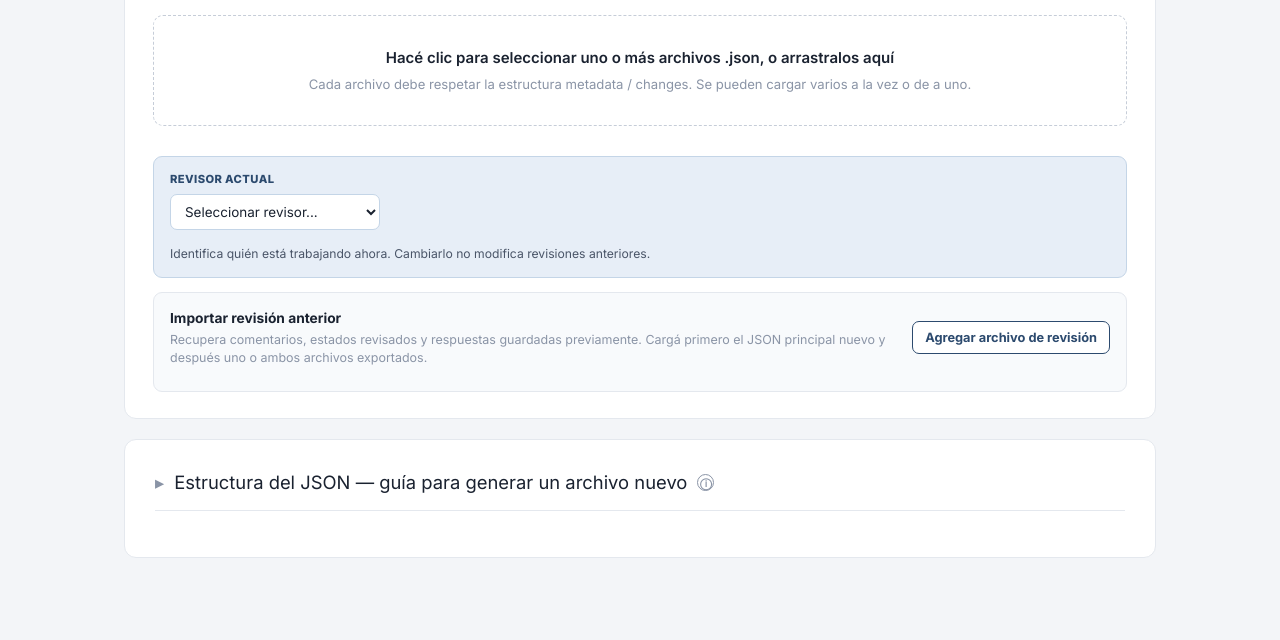
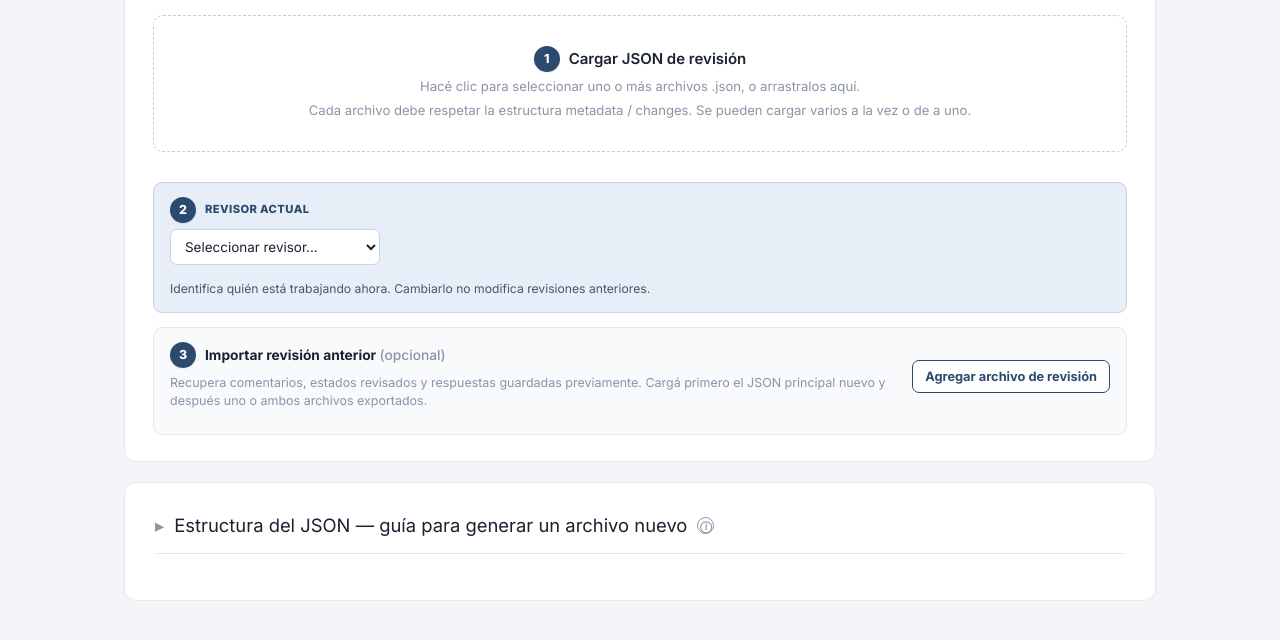
Before and after one commit to Fhurtado1/merion-functional-review, a plain HTML site: page index.html in a window 1280 px wide. Shown: the part 142-782 px from the top of the page. Drawn offline with Linux system fonts and the light colour scheme.

Commit message:
Update index.html

```diff
--- a/index.html
+++ b/index.html
@@ -287,6 +287,14 @@ input[type=file]{ display:none; }
 }
 .groups-toolbar.visible{ display:flex; }
 #finding-notes-count{ font-size:0.84rem; color:var(--ink-soft); font-weight:600; }
+
+
+.step-heading{ display:flex; align-items:center; gap:9px; margin-bottom:6px; }
+.step-badge{ width:26px; height:26px; border-radius:50%; display:inline-flex; align-items:center; justify-content:center; flex:0 0 26px; background:var(--accent); color:#fff; font-size:.78rem; font-weight:800; box-shadow:0 1px 2px rgba(20,30,50,.08); }
+.step-heading .review-import-title{ margin-bottom:0; }
+.dropzone-step{ display:flex; align-items:center; justify-content:center; gap:9px; margin-bottom:4px; }
+.dropzone-step .main{ margin-bottom:0; }
+.legacy-review-dialog .step-heading{ margin-bottom:7px; }
 
 .review-import-box{ margin-top:14px; padding:14px 16px; border:1px solid var(--line); border-radius:9px; background:#F8FAFC; }
 .review-import-row{ display:flex; align-items:center; justify-content:space-between; gap:12px; flex-wrap:wrap; }
@@ -521,7 +529,8 @@ details.detail-toggle summary::before{ color:var(--accent); }
     <h1>Informe de Revisión Funcional</h1>
     <div class="sub" id="upload-sub">Cargá uno o más archivos JSON de revisión para generar el informe. Podés seguir agregando archivos más adelante: se suman al mismo informe, no lo reemplazan.</div>
     <div class="dropzone" id="dropzone">
-      <div class="main" id="dropzone-main">Hacé clic para seleccionar uno o más archivos .json, o arrastralos aquí</div>
+      <div class="dropzone-step"><span class="step-badge">1</span><div class="main" id="dropzone-main">Cargar JSON de revisión</div></div>
+      <div class="hint" style="margin-bottom:3px;">Hacé clic para seleccionar uno o más archivos .json, o arrastralos aquí.</div>
       <div class="hint">Cada archivo debe respetar la estructura metadata / changes. Se pueden cargar varios a la vez o de a uno.</div>
     </div>
     <input type="file" id="file-input" accept="application/json,.json" multiple>
@@ -529,7 +538,7 @@ details.detail-toggle summary::before{ color:var(--accent); }
     <div class="reviewer-box" id="reviewer-box">
       <div class="reviewer-row">
         <div class="reviewer-field">
-          <label for="current-reviewer-select">Revisor actual</label>
+          <div class="step-heading"><span class="step-badge">2</span><label for="current-reviewer-select" style="margin:0;">Revisor actual</label></div>
           <select id="current-reviewer-select">
             <option value="">Seleccionar revisor...</option>
             <option value="Federico">Federico</option>
@@ -548,7 +557,7 @@ details.detail-toggle summary::before{ color:var(--accent); }
     <div class="review-import-box">
       <div class="review-import-row">
         <div class="review-import-copy">
-          <div class="review-import-title">Importar revisión anterior</div>
+          <div class="step-heading"><span class="step-badge">3</span><div class="review-import-title">Importar revisión anterior <span style="font-weight:500;color:var(--ink-faint);">(opcional)</span></div></div>
           <div class="review-import-hint">Recupera comentarios, estados revisados y respuestas guardadas previamente. Cargá primero el JSON principal nuevo y después uno o ambos archivos exportados.</div>
         </div>
         <div class="review-import-actions">
@@ -563,7 +572,7 @@ details.detail-toggle summary::before{ color:var(--accent); }
     <div class="info-banner" id="info-banner"></div>
     <div class="legacy-review-modal" id="legacy-review-modal" aria-hidden="true">
       <div class="legacy-review-dialog">
-        <h3>¿Quién realizó esta revisión?</h3>
+        <div class="step-heading"><span class="step-badge">4</span><h3 style="margin:0;">¿Quién realizó esta revisión?</h3></div>
         <p>Este archivo fue generado antes de incorporar el campo <code>reviewer</code>. Elegí quién hizo esa revisión para importarla correctamente.</p>
         <div class="reviewer-field">
           <label for="legacy-reviewer-select">Revisor de la revisión importada</label>
```
